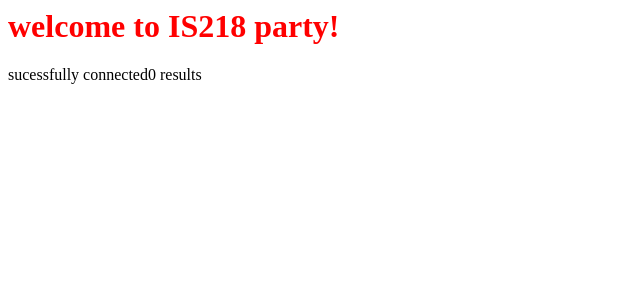
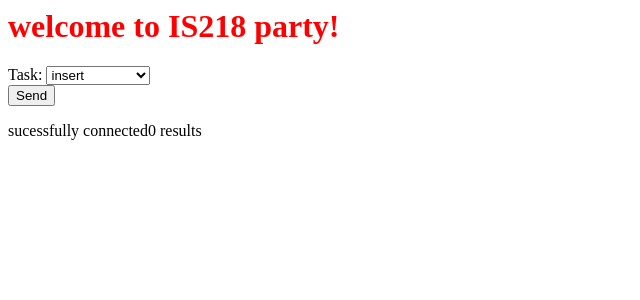
Before and after one commit to egraves8/Taskmaster, a PHP site: page / in a window 1280 px wide. Shown: the top 300 px of the page, without its empty margins (0-640 px from the left). Run offline with PHP 8.4, Linux system fonts and the light colour scheme; data that the repository does not hold is empty.

Commit message:
Added files

```diff
--- a/index.php
+++ b/index.php
@@ -11,6 +11,24 @@
     </div>
 </div>
 
+ <div class="container" style="color:black">
+    <form method="get" action="signup.php" >
+      <div class="form-group">
+        <label>Task:</label>
+        <!-- <input type="text" name="case_label" id="task"/> -->
+        <select name="case_label">
+          <option value="insert">insert</option>
+          <option value="update">update</option>
+          <option value="delete">delete</option>
+          <option value="down dir">down dir</option>
+          <option value="nonexist label">nonexist label</option>
+        </select>
+      </div>
+      <div class="form-group">
+        <input type="submit" value="Send" />
+      </div>
+    </form>
+  </div>
 </body>
 </html>
 <?php require 'showUserTable.php'; ?>
```
